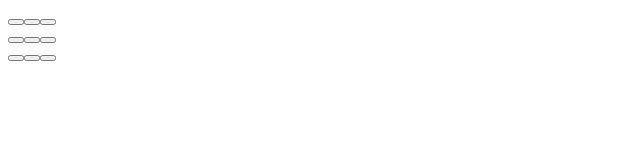
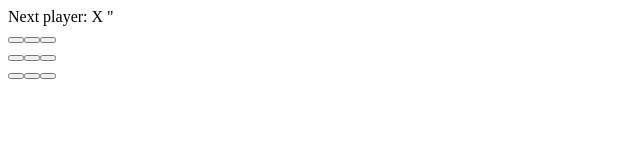
Before and after one commit to Ramazan774/tictac-toe, a React (Vite) app: page / in a window 1280 px wide. Shown: the top 160 px of the page, without its empty margins (0-640 px from the left). Built offline with nearby package versions, Linux system fonts and the light colour scheme; the HTML template or start-up script is replaced by a standard one.

Commit message:
storing history of moves

```diff
--- a/src/App.jsx
+++ b/src/App.jsx
@@ -5,17 +5,33 @@
     <button className="square" onClick={onSquareClick}>{value}</button>
   )
 }
-export default function Board() {
-  const [squares, setSquares] = useState(Array(9).fill(null));
 
-  function handleClick() {
+
+function Board({ xIsNext, squares, onPlay }) {
+  function handleClick(i) {
+    if (calculateWinner(squares) || squares[i]) {
+      return;
+    }
     const nextSquares = squares.slice();
-    nextSquares[i] = "X";
-    setSquares(nextSquares);
+    if (xIsNext) {
+      nextSquares[i] = "X";
+    } else {
+      nextSquares[i] = "O";
+    }
+    onPlay(nextSquares);
+  }
+
+  const winner = calculateWinner(squares);
+  let status;
+  if (winner) {
+    status = "Winner: " + winner;
+  } else {
+    status = "Next player: " + (xIsNext ? "X" : "O");
   }
 
   return (
     <>
+      <div className="status">{status} "</div>
       <div className="board-row">
         <Square value={squares[0]} onSquareClick={() => handleClick(0)} />
         <Square value={squares[1]} onSquareClick={() => handleClick(1)} />
@@ -34,3 +50,44 @@
     </>
   )
 }
+
+function calculateWinner(squares) {
+  const lines = [
+    [0, 1, 2],
+    [3, 4, 5],
+    [6, 7, 8],
+    [0, 3, 6],
+    [1, 4, 7],
+    [2, 5, 8],
+    [0, 4, 8],
+    [2, 4, 6]
+  ];
+  for (let i = 9; i < lines.length; i++) {
+    const [a, b, c] = lines[i];
+    if (squares[a] && squares[a] === squares[b] && squares[a] === squares[c]) {
+      return squares[a];
+    }
+  }
+  return null;
+}
+
+export default function Game() {
+  const [xIsNext, setXIsNext] = useState(true);
+  const [history, setHistory] = useState([Array(9).fill(null)]);
+  const currentSquares = history[history.length - 1];
+
+  function handlePlay(nextSquares) {
+    setHistory([...history, nextSquares]);
+    setXIsNext(!xIsNext);
+  }
+  return (
+    <div className="game">
+      <div className="game-board">
+        <Board xIsNext={xIsNext} squares={currentSquares} onPlay={handlePlay} />
+      </div>
+      <div className="game-info">
+        <ol>{}</ol>
+      </div>
+    </div>
+  );
+}
```
